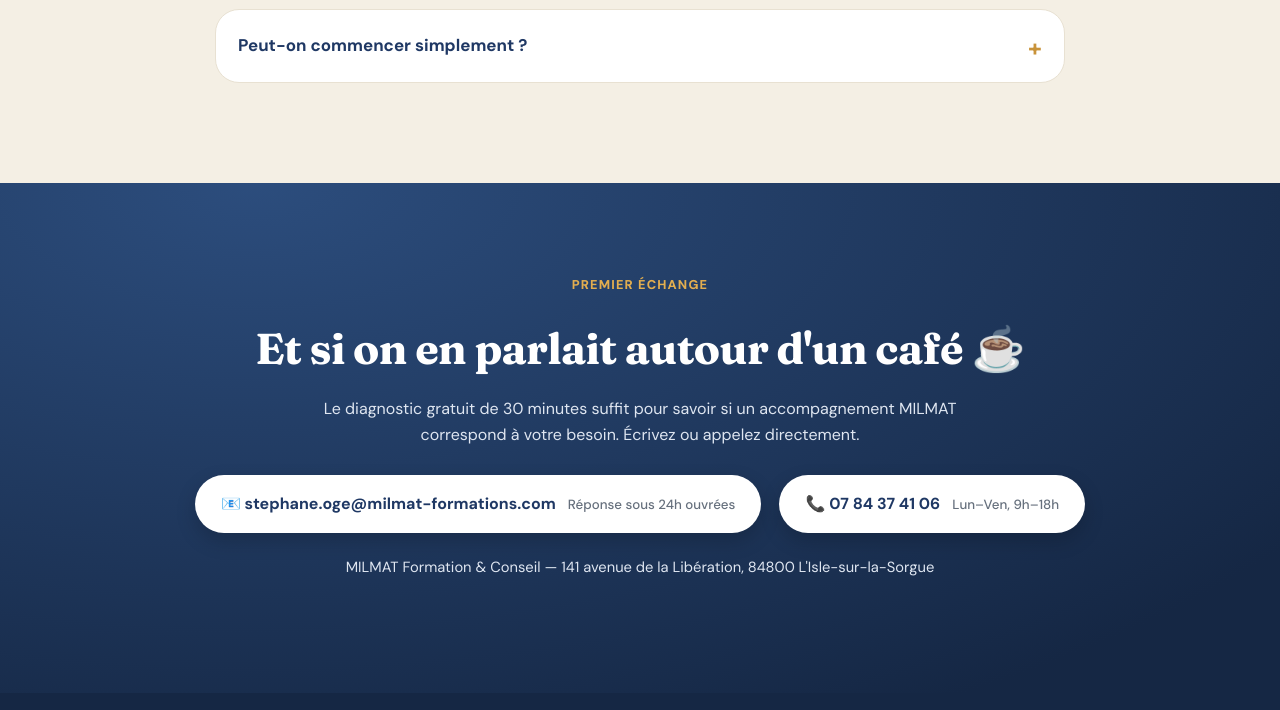
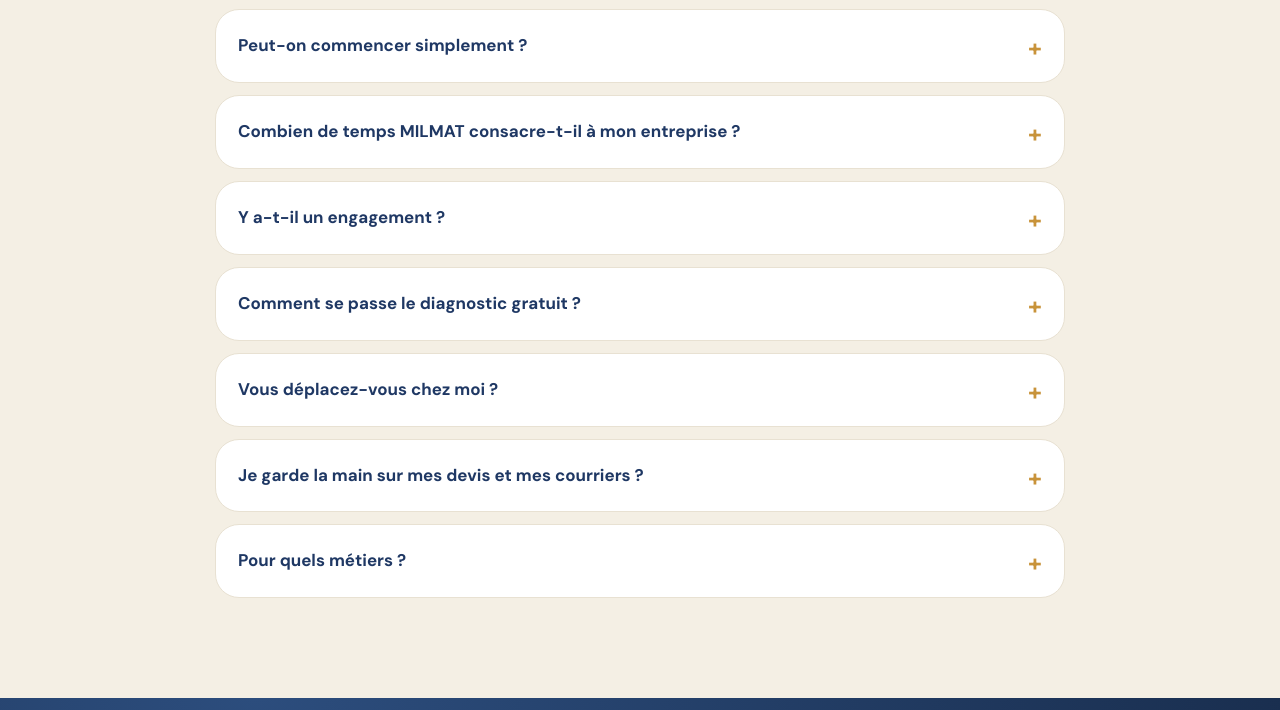
Before and after one commit to stephaneoge84-isle/Milmat-site, a plain HTML site: page index.html in a window 1280 px wide. Shown: the part 9363-10073 px from the top of the page. Drawn offline with Linux system fonts and the light colour scheme.

Commit message:
FAQ : 6 questions supplémentaires

```diff
--- a/index.html
+++ b/index.html
@@ -814,6 +814,12 @@
           <details class="faq-item" open><summary>À qui s'adressent les forfaits ?</summary><p>Aux TPE et artisans qui souhaitent externaliser une partie de leur gestion administrative et commerciale sans recruter immédiatement.</p></details>
           <details class="faq-item"><summary>MILMAT remplace-t-il mon comptable ?</summary><p>Non. La comptabilité ne fait pas partie de l'offre. MILMAT intervient en amont et autour du suivi administratif, commercial et du pilotage.</p></details>
           <details class="faq-item"><summary>Peut-on commencer simplement ?</summary><p>Oui. Le forfait Essentiel constitue le niveau d'entrée à 250 € par mois. Le niveau d'accompagnement peut ensuite évoluer avec les besoins de l'entreprise.</p></details>
+          <details class="faq-item"><summary>Combien de temps MILMAT consacre-t-il à mon entreprise ?</summary><p>Selon la formule : 10 h par mois pour l'Essentiel, 15 h pour le Pilotage, 20 h pour le Complet. Le diagnostic gratuit permet de choisir la formule la plus adaptée, sans vous faire payer ce dont vous n'avez pas besoin.</p></details>
+          <details class="faq-item"><summary>Y a-t-il un engagement ?</summary><p>L'accompagnement démarre sur une durée minimale de 3 mois, le temps de mettre en place les bons réflexes et de voir les premiers effets sur votre quotidien.</p></details>
+          <details class="faq-item"><summary>Comment se passe le diagnostic gratuit ?</summary><p>C'est un échange de 30 minutes, par téléphone ou à l'atelier. Vous me racontez ce qui vous prend du temps ; je vous dis honnêtement si MILMAT peut vous aider, et comment. Sans engagement.</p></details>
+          <details class="faq-item"><summary>Vous déplacez-vous chez moi ?</summary><p>Je suis basé à L'Isle-sur-la-Sorgue et j'interviens dans un rayon d'environ 40 km. Le suivi courant se fait ensuite par téléphone, WhatsApp ou email.</p></details>
+          <details class="faq-item"><summary>Je garde la main sur mes devis et mes courriers ?</summary><p>Oui. Je prépare, vous validez. Rien n'est envoyé à vos clients sans votre accord : les devis et courriers sont rédigés sur votre instruction.</p></details>
+          <details class="faq-item"><summary>Pour quels métiers ?</summary><p>Artisans, commerçants et petites entreprises de moins de 10 salariés, tous secteurs : bâtiment, paysage, coiffure, métiers de bouche, mécanique, services à domicile…</p></details>
         </div>
       </div>
     </section>
```
